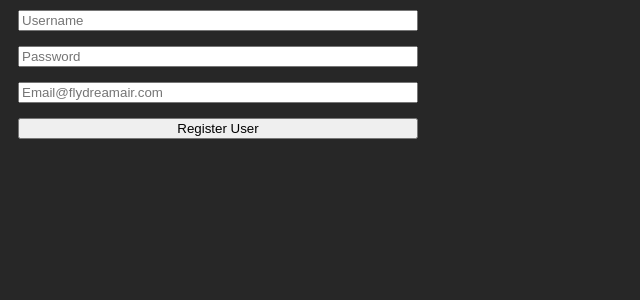
After one commit to Jynxx-s/CSIT214_FlyDreamAir, a Flask app: page /register/ in a window 1280 px wide. The commit adds this page. Shown: the top 300 px of the page, without its empty margins (0-640 px from the left). Run offline with Flask 3, Linux system fonts and the light colour scheme.

Commit message:
add register account and page for it

```diff
--- /dev/null
+++ b/flask_server/register_user.py
@@ -0,0 +1,26 @@
+import database_functions as dbf
+from flask import Blueprint, jsonify, render_template, request
+
+register_user_bp = Blueprint("register_user", __name__)
+
+
+@register_user_bp.route("/register_user", methods=["POST"])
+def register():
+    """
+    data = {
+    "username" : "<username>",
+    "email" : "<email>",
+    "password" : "<password>"
+    }
+    """
+    data = request.get_json()
+
+    if dbf.user_exists(data["username"]):
+        return jsonify({"message": "username already in use"})
+    dbf.add_user(data["username"], data["password"], data["email"])
+    return jsonify({"message": f"User {data['username']} registered!"}), 201
+
+
+@register_user_bp.route("/")
+def register_home():
+    return render_template("register.html")
--- a/flask_server/server.py
+++ b/flask_server/server.py
@@ -1,5 +1,6 @@
 from flask import Flask, render_template, redirect, url_for, session, request
 from booking import booking_bp
+from register_user import register_user_bp
 import requests as rqst
 
 from login import login_required
@@ -8,6 +9,7 @@ import database_functions as dbf
 app = Flask(__name__, template_folder='../templates', static_folder='../static')
 
 app.register_blueprint(booking_bp, url_prefix='/booking')
+app.register_blueprint(register_user_bp, url_prefix='/register')
 app.secret_key = "123"
 
 
--- a/static/styles.css
+++ b/static/styles.css
@@ -1,16 +1,17 @@
 div {
   margin-left: auto;
   margin-right: auto;
-    font-family: 'Roboto', sans-serif;
+  font-family: "Roboto", sans-serif;
 }
+
 img {
   max-width: 80%;
   height: auto;
 }
 
-body{
+body {
   background-color: rgb(39, 39, 39);
-    color:rgb(210, 210, 210);
+  color: rgb(210, 210, 210);
 }
 
 .textcenter {
@@ -22,3 +23,12 @@ body{
   flex-direction: column;
   margin: 10px;
 }
+
+.expand-on-hover {
+  transition: transform 0.2s ease-in-out;
+}
+
+.expand-on-hover:hover {
+  transform: scale(1.05);
+  /* Increases size by 5% */
+}
--- /dev/null
+++ b/templates/register.html
@@ -0,0 +1,94 @@
+<!doctype html>
+<html lang="en">
+  <head>
+    <meta charset="UTF-8" />
+    <meta name="viewport" content="width=device-width, initial-scale=1.0" />
+    <title>Register User</title>
+
+    <link rel="stylesheet" href="../static/styles.css" />
+    <link
+      href="https://fonts.googleapis.com/css2?family=Roboto:wght@400;700&display=swap"
+      rel="stylesheet"
+    />
+    <style>
+      .input-sized {
+        width: 100%;
+        max-width: 400px;
+        margin-bottom: 15px;
+      }
+
+    </style>
+  </head>
+
+  <body style="" class="textcenter">
+    <div class="textcenter">
+      <form
+        id="register"
+        style="display: block; text-align: center; width: 50%; max-width: 600px"
+      >
+        <div class="input-container input-sized">
+          <input
+            type="text"
+            name="username"
+            id="username"
+            placeholder="Username"
+            required
+            class="expand-on-hover"
+          />
+        </div>
+
+        <div class="input-container input-sized">
+          <input
+            type="password"
+            name="password"
+            id="password"
+            placeholder="Password"
+            required
+            class="expand-on-hover"
+          />
+        </div>
+
+        <div class="input-container input-sized">
+          <input
+            type="email"
+            name="email"
+            id="email"
+            placeholder="Email@flydreamair.com"
+            required
+            class="expand-on-hover"
+          />
+        </div>
+
+        <div class="input-container input-sized">
+          <button type="submit" class="expand-on-hover">Register User</button>
+        </div>
+      </form>
+
+      <div id="feedbackmessage" class="textcenter"></div>
+    </div>
+    <script>
+      const feedbackmessage = document.getElementById("feedbackmessage");
+      document
+        .getElementById("register")
+        .addEventListener("submit", function (e) {
+          e.preventDefault();
+          const username = document.getElementById("username").value;
+          const password = document.getElementById("password").value;
+          const email = document.getElementById("email").value;
+          fetch("/register/register_user", {
+            method: "POST",
+            headers: { "Content-Type": "application/json" },
+            body: JSON.stringify({ username, password, email }),
+          })
+            .then((res) => {
+              if (res.ok) {
+                return res.json();
+              }
+            })
+            .then((data) => {
+              feedbackmessage.textContent = data.message;
+            });
+        });
+    </script>
+  </body>
+</html>
```
Also changed, not shown: flask_server/database_functions.py (+9 -26 lines), 1 other file. Lines whose indentation alone changed are shown as unchanged.
